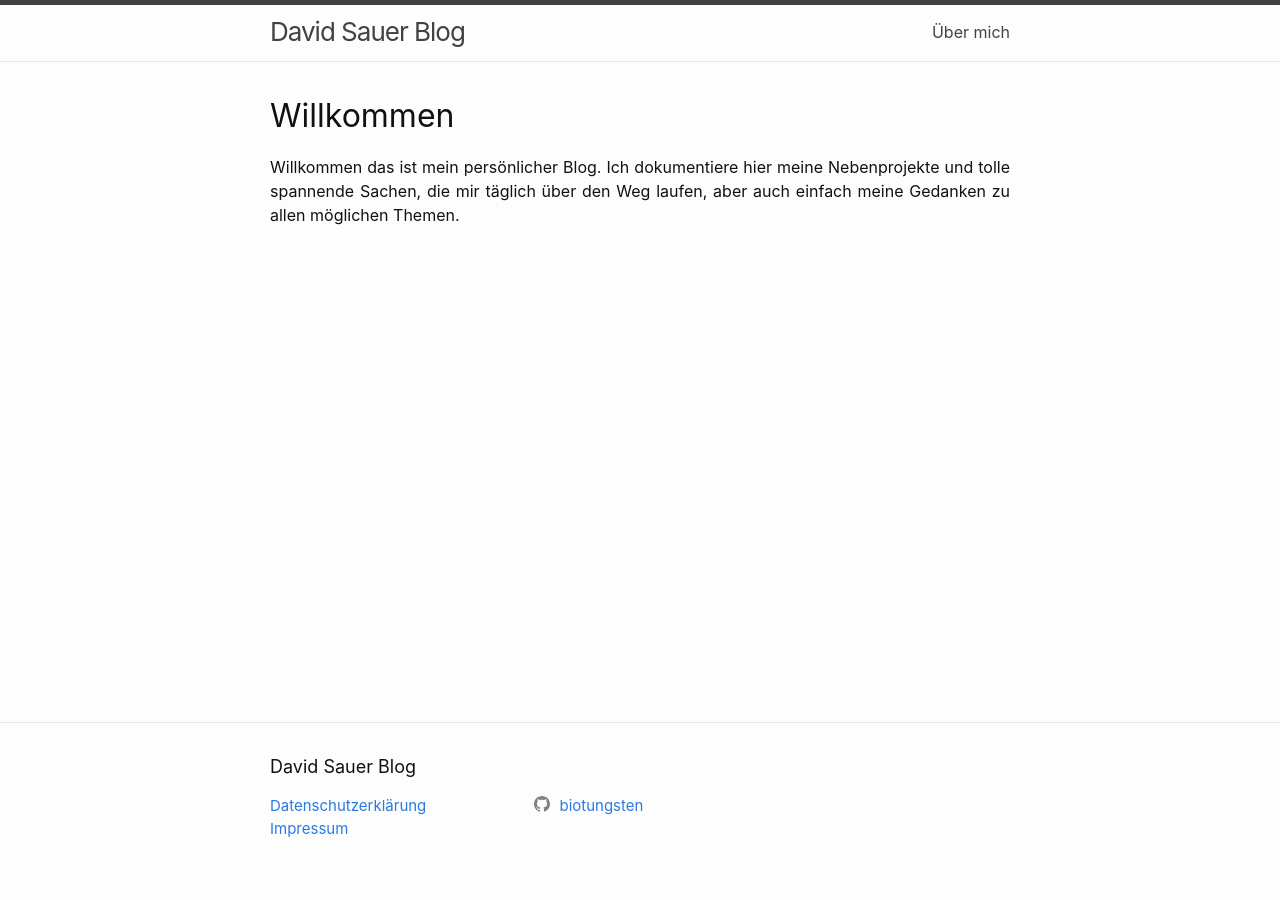
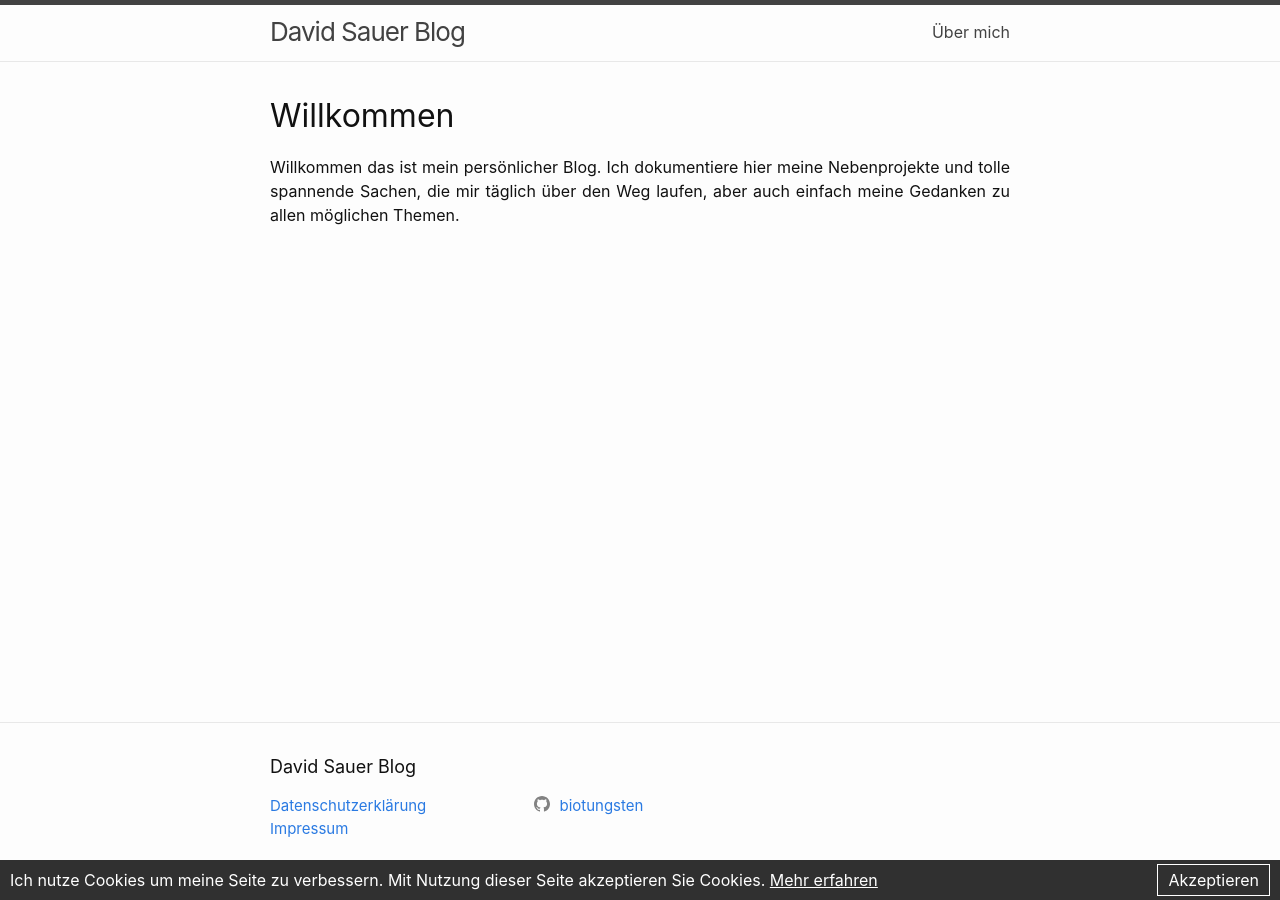
Before and after one commit to biotungsten/biotungsten.github.io, a Jekyll site: the page built from index.markdown, in a window 1280 px wide. Built offline with Jekyll 4.4.1, drawn with Linux system fonts in a browser that asks for light colours.

Commit message:
Added cookie banner

```diff
--- /dev/null
+++ b/_includes/cookies.html
@@ -0,0 +1,89 @@
+<style>
+    #footer-cookie,
+    #footer-cookie * {
+      box-sizing: border-box;
+    }
+
+    #footer-cookie {
+      display: none;
+      position: fixed;
+      bottom: 0px;
+      left: 0px;
+      width: 100%;
+      height: 40px;
+      padding-left: 10px;
+      padding-right: 10px;
+      line-height: 40px;
+      background: #303030;
+      color: #fff;
+    }
+
+    #footer-cookie a {
+      color: #fff;
+      text-decoration: underline;
+    }
+
+    #footer-cookie #description {
+      float: left;
+    }
+
+    #footer-cookie #accept {
+      float: right;
+    }
+
+    #footer-cookie #accept a {
+      border: 1px solid #fff;
+      padding: 5px 10px;
+      text-decoration: none;
+    }
+
+    @media (max-width: 1200px) {
+      #footer-cookie {
+        padding-top: 30px;
+        padding-bottom: 30px;
+        line-height: inherit;
+        height: auto;
+      }
+
+      #footer-cookie #description {
+        width: 100%;
+      }
+
+      #footer-cookie #accept {
+        width: 100%;
+        margin-top: 15px;
+      }
+
+      #footer-cookie #accept a {
+        width: 100%;
+        display: block;
+        text-align: center;
+      }
+    }
+  </style>
+<div id="footer-cookie">
+    <span id="description">
+      Ich nutze Cookies um meine Seite zu verbessern. Mit Nutzung dieser Seite akzeptieren Sie Cookies. <a href="{{ site.privacy | absolute_url }}">Mehr erfahren</a>
+    </span>
+    <span id="accept"><a href="javascript:void(0)" title="Akzeptieren">Akzeptieren</a></span>
+  </div>
+
+  <script>
+    var footerCookie = document.querySelector("#footer-cookie");
+    var footerCookieAccept = document.querySelector("#accept");
+
+    if (document.cookie.indexOf("biotungstenBlogCookieAccept=") == -1) {
+      footerCookie.style.display = "block";
+    } else if (document.cookie.indexOf("biotungstenBlogCookieAccept=") == 1) {
+        cookieConsented();
+    }
+
+    footerCookieAccept.onclick = function(e) {
+      var cookieDate = new Date();
+      cookieDate.setTime(new Date().getTime() + 31104000000);
+      document.cookie = "biotungstenBlogCookieAccept = 1; path=/; expires=" + cookieDate.toUTCString();
+      footerCookie.style.display = "none";
+      console.log("Accepted")
+      cookieConsented();
+    };
+  </script>
--- a/_includes/footer.html
+++ b/_includes/footer.html
@@ -19,5 +19,5 @@
     </div>
 
   </div>
-
+  {%- include cookies.html -%}
 </footer>
--- a/_includes/head.html
+++ b/_includes/head.html
@@ -5,7 +5,7 @@
   <link rel="stylesheet" href="{{ "/assets/main.css" | relative_url }}">
   {%- feed_meta -%}
   {% seo %}
-  {% if jekyll.environment == 'production' %}
+  {% if jekyll.environment == 'development' %}
   {% include analytics.html %}
   {% endif %}
 </head>
```
Also changed, not shown: _includes/analytics.html (+6 -4 lines), privacy.html (+2 -2 lines).
